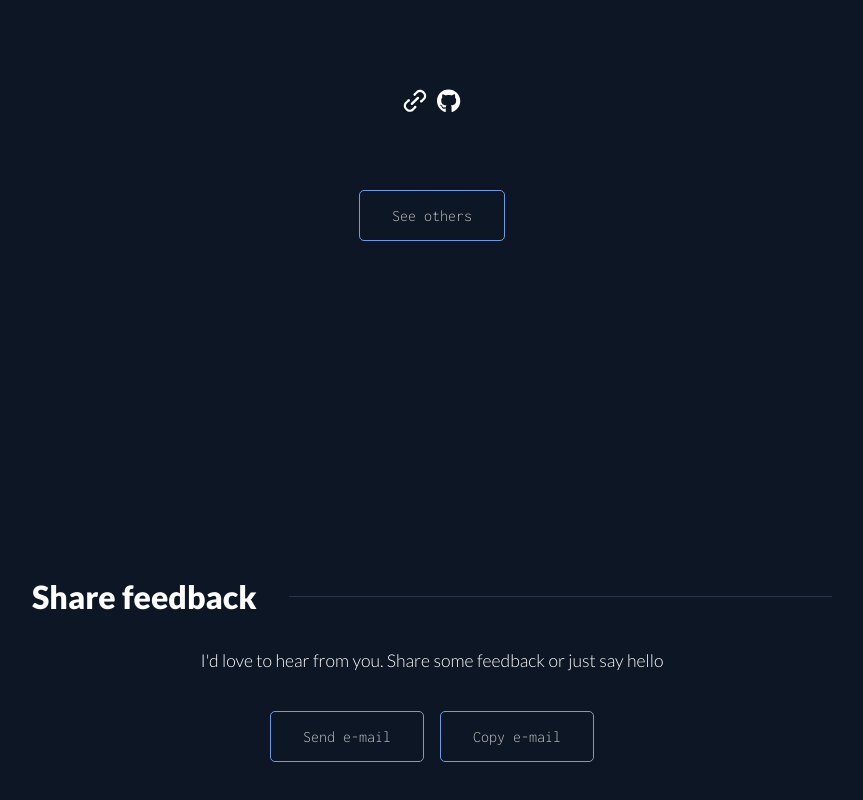
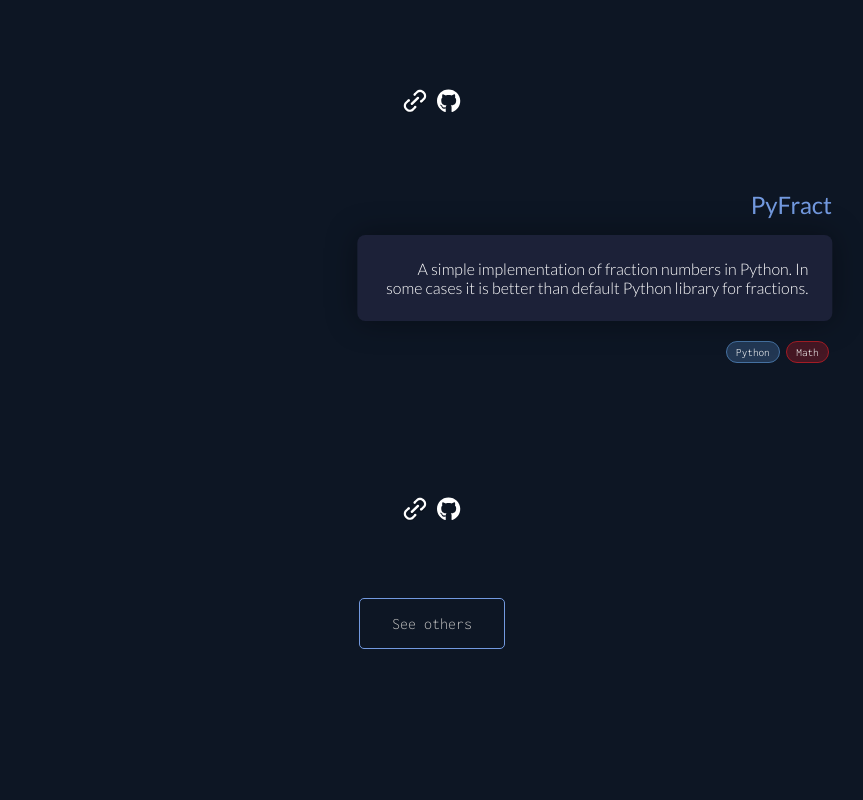
Before and after one commit to wblazej/wblz.xyz, a React (Create React App) app: page / in a window 1280 px wide. Shown: the part 2732-3532 px from the top of the page, without its empty margins (208-1071 px from the left). Built offline with nearby package versions, Linux system fonts and the light colour scheme; no server answers.

Commit message:
added new project - pyfract

```diff
--- /dev/null
+++ b/src/components/tags/Math.tsx
@@ -0,0 +1,6 @@
+import './tags.scss';
+
+const Math = () =>
+    <span className="tag math">Math</span>
+
+export default Math;
--- a/src/components/tags/tags.scss
+++ b/src/components/tags/tags.scss
@@ -37,3 +37,6 @@
 .tag.sass {
     @include tag-color(#c69699);
 }
+.tag.math {
+    @include tag-color(#a31c25);
+}
--- a/src/elements/Projects/Projects.tsx
+++ b/src/elements/Projects/Projects.tsx
@@ -3,6 +3,7 @@ import './projects.scss';
 import CovidWarningAppPreview from './../../img/projects/covid-warning-app.png';
 import GitGistPreview from './../../img/projects/git-gist.png';
 import VocabularyPreview from './../../img/projects/vocabulary.png';
+import PyFractPreview from './../../img/projects/pyfract.png';
 
 import Python from '../../components/tags/Python';
 import Reactjs from '../../components/tags/Reactjs';
@@ -16,6 +17,7 @@ import Nextjs from '../../components/tags/Nextjs';
 import TypeScript from '../../components/tags/TypeScript';
 import Learning from '../../components/tags/Learning';
 import Sass from '../../components/tags/Sass';
+import Math from '../../components/tags/Math';
 
 const Projects = () => {
     return (
@@ -66,6 +68,19 @@ const Projects = () => {
                 previewURL={VocabularyPreview}
             />
 
+            <Project
+                title="PyFract"
+                description="A simple implementation of fraction numbers in Python. In some cases it is better than default Python library for fractions."
+                tags={[
+                    <Python />,
+                    <Math />
+                ]}
+                website="https://pypi.org/project/pyfract/"
+                repo="https://github.com/wblazej/pyfract"
+                previewURL={PyFractPreview}
+                fromRight={true}
+            />
+
             <a target="_blank" rel="noreferrer" className="btn" href="https://github.com/wblazej?tab=repositories">See others</a>
         </>
     )
```
Also changed, not shown: src/img/projects/pyfract.png (added).
